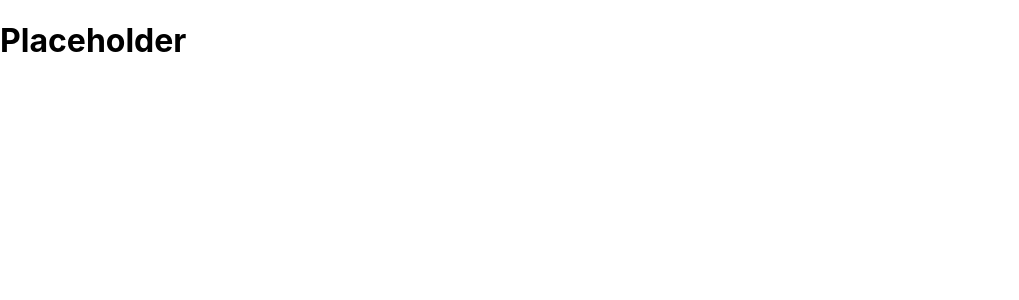
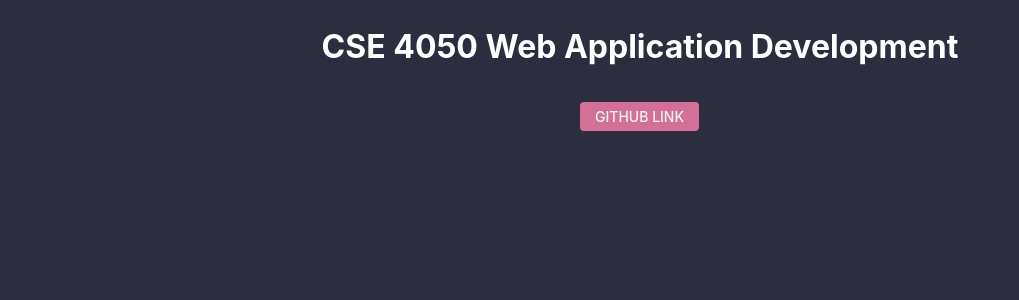
Before and after one commit to Marzdor/CSE-4050, a React (Create React App) app: page / in a window 1280 px wide. Shown: the top 300 px of the page, without its empty margins (0-1019 px from the left). Built offline with nearby package versions, Linux system fonts and the light colour scheme.

Commit message:
switched MainPage to use BasicPageContainer added button that links to github page

```diff
--- a/src/pages/MainPage.js
+++ b/src/pages/MainPage.js
@@ -1,10 +1,34 @@
+import BasicButton from "../components/BasicButton";
+import BasicPageContainer from "./common/BasicPageContainer";
 import React from "react";
+import buttonStyles from "../enums/buttonStyles";
+import styles from "../styles/pageStyles.module.css";
 
 const MainPage = () => {
+  const openGithubNewTab = () => {
+    const github = window.open("https://github.com/Marzdor/CSE-4050", "_blank");
+    if (github) {
+      //Browser has allowed it to be opened
+      github.focus();
+    } else {
+      //Browser has blocked it
+      alert("Please allow popups for this website");
+    }
+  };
+
   return (
-    <div>
-      <h1>Placeholder</h1>
-    </div>
+    <BasicPageContainer>
+      <h1 className={styles["MainPage-Title"]}>
+        CSE 4050 Web Application Development
+      </h1>
+      <div>
+        <BasicButton
+          onClick={openGithubNewTab}
+          style={buttonStyles.PRIMARY}
+          text="Github Link"
+        />
+      </div>
+    </BasicPageContainer>
   );
 };
 
```
